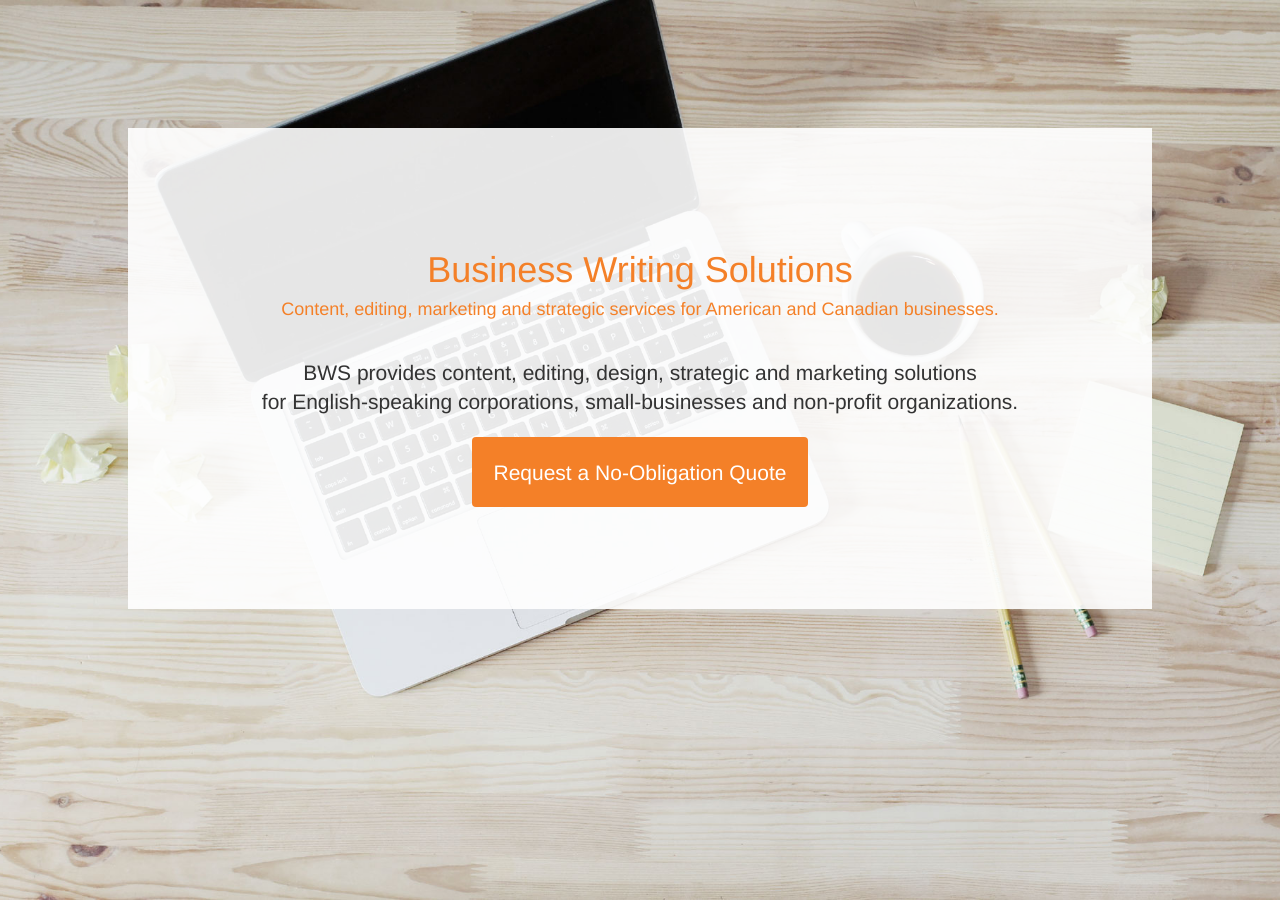
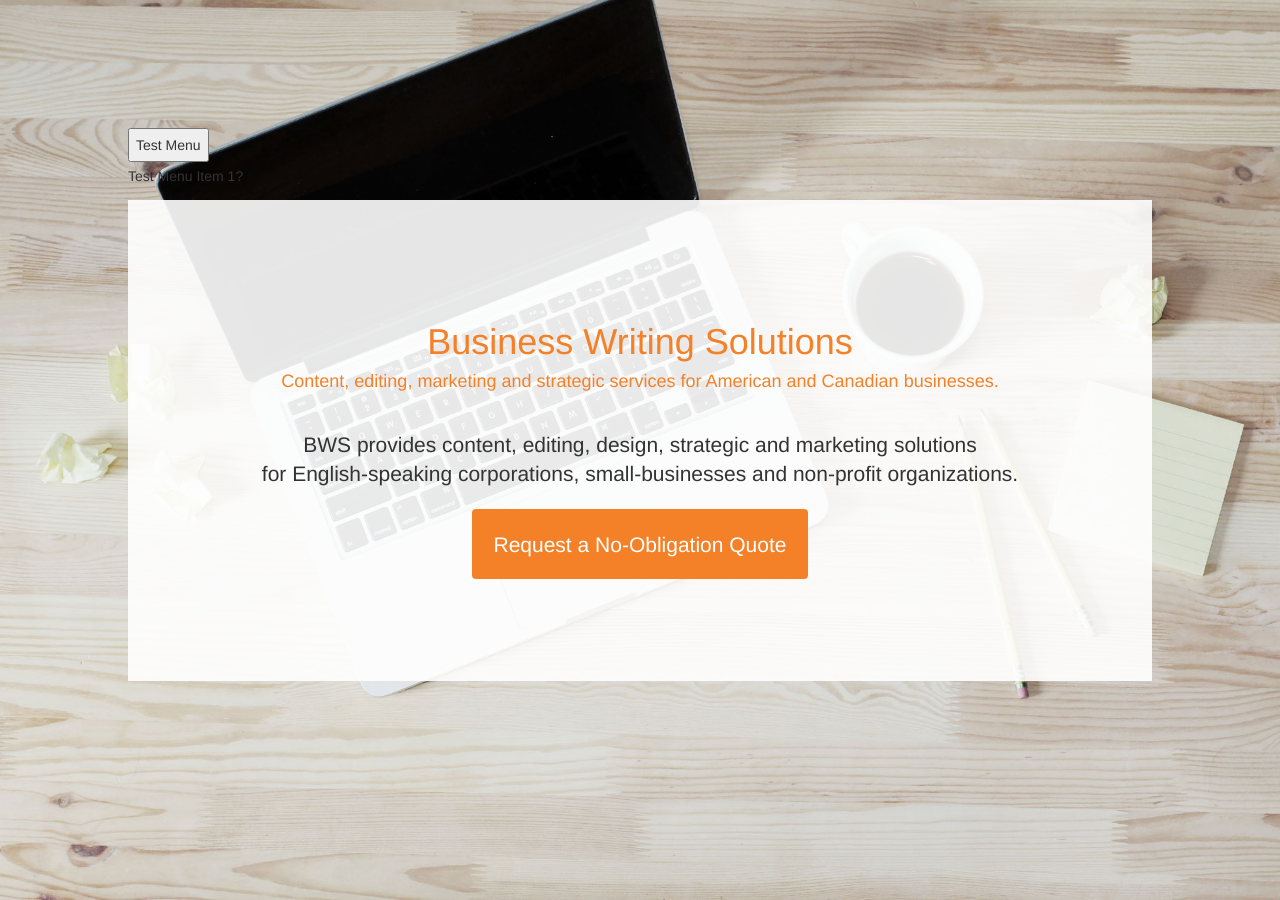
Before and after one commit to kaiewiggins/businesswriting, a Jekyll site: the page built from index.html, in a window 1280 px wide and 900 px high. Built offline with Jekyll 4.4.1, drawn with Linux system fonts in a browser that asks for light colours; nearby versions of some CDN libraries.

Commit message:
Update index.html
Test alternate collapsible menu design?

```diff
--- a/index.html
+++ b/index.html
@@ -5,6 +5,13 @@
 
 <!-- Section 1 -->
     <div class="index-bg-1" style="height: fit-content;">
+
+	      <!--Collapsible Menu Test/Playground-->
+	  <button type="button" class="collapsible">Test Menu</button>
+<div class="content">
+  <p>Test Menu Item 1?</p>
+</div>
+
         <div class="text-center" style="background-color: rgba(255,255,255,0.9); padding: 10%;">
           <h1>Business Writing Solutions</h1>
           <h4>Content, editing, marketing and strategic services for American and Canadian businesses.</h4>
```
